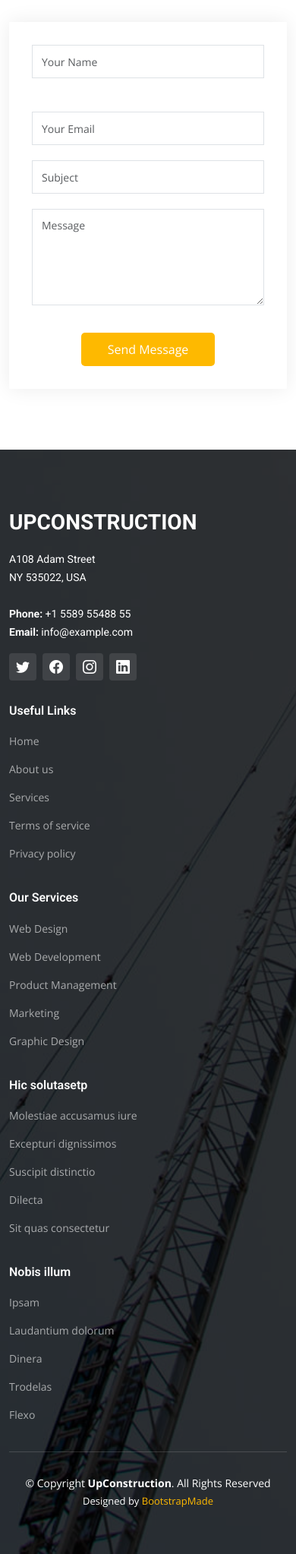
After one commit to Borsh69/iskustvo, a Django app: page /account/ in a window 390 px wide. The commit adds this page. Shown: the part 1372-3418 px from the top of the page at 76% size. Run offline with Django 4.2, Linux system fonts and the light colour scheme; some libraries are stand-ins or nearby versions.

Commit message:
vse good

```diff
--- a/base/models.py
+++ b/base/models.py
@@ -7,7 +7,7 @@ from django.core.files.uploadedfile import InMemoryUploadedFile
 
 
 class Comment(models.Model):
-    author = models.ForeignKey("User",)
+    author = models.ForeignKey("User", on_delete=models.CASCADE)
     text = models.CharField(max_length=200)
     date = models.DateField(auto_now_add=True, blank=True)
 
--- /dev/null
+++ b/base/templates/account.html
@@ -0,0 +1,88 @@
+{% extends 'main.html' %}
+
+{% load static %}<!-- End Header -->
+{% block content %}
+<main id="main">
+
+    <!-- ======= Breadcrumbs ======= -->
+    <div class="breadcrumbs d-flex align-items-center" style="background-image: url('{% static 'assets/img/breadcrumbs-bg.jpg' %}');">
+      <div class="container position-relative d-flex flex-column align-items-center" data-aos="fade">
+
+        <h2>Contact</h2>
+        <ol>
+          <li><a href="{% url 'home' %}">Home</a></li>
+          <li>Contact</li>
+        </ol>
+
+      </div>
+    </div><!-- End Breadcrumbs -->
+
+    <!-- ======= Contact Section ======= -->
+    <section id="contact" class="contact">
+      <div class="container" data-aos="fade-up" data-aos-delay="100">
+
+        <div class="row gy-4">
+          <div class="col-lg-6">
+            <div class="info-item  d-flex flex-column justify-content-center align-items-center">
+              <i class="bi bi-map"></i>
+              <h3>Our Address</h3>
+              <p>A108 Adam Street, New York, NY 535022</p>
+            </div>
+          </div><!-- End Info Item -->
+
+          <div class="col-lg-3 col-md-6">
+            <div class="info-item d-flex flex-column justify-content-center align-items-center">
+              <i class="bi bi-envelope"></i>
+              <h3>Email Us</h3>
+              <p>contact@example.com</p>
+            </div>
+          </div><!-- End Info Item -->
+
+          <div class="col-lg-3 col-md-6">
+            <div class="info-item  d-flex flex-column justify-content-center align-items-center">
+              <i class="bi bi-telephone"></i>
+              <h3>Call Us</h3>
+              <p>+1 5589 55488 55</p>
+            </div>
+          </div><!-- End Info Item -->
+
+        </div>
+
+        <div class="row gy-4 mt-1">
+
+          <div class="col-lg-6 ">
+            <iframe src="https://www.google.com/maps/embed?pb=!1m14!1m8!1m3!1d12097.433213460943!2d-74.0062269!3d40.7101282!3m2!1i1024!2i768!4f13.1!3m3!1m2!1s0x0%3A0xb89d1fe6bc499443!2sDowntown+Conference+Center!5e0!3m2!1smk!2sbg!4v1539943755621" frameborder="0" style="border:0; width: 100%; height: 384px;" allowfullscreen></iframe>
+          </div><!-- End Google Maps -->
+
+          <div class="col-lg-6">
+            <form action="forms/contact.php" method="post" role="form" class="php-email-form">
+              <div class="row gy-4">
+                <div class="col-lg-6 form-group">
+                  <input type="text" name="name" class="form-control" id="name" placeholder="Your Name" required>
+                </div>
+                <div class="col-lg-6 form-group">
+                  <input type="email" class="form-control" name="email" id="email" placeholder="Your Email" required>
+                </div>
+              </div>
+              <div class="form-group">
+                <input type="text" class="form-control" name="subject" id="subject" placeholder="Subject" required>
+              </div>
+              <div class="form-group">
+                <textarea class="form-control" name="message" rows="5" placeholder="Message" required></textarea>
+              </div>
+              <div class="my-3">
+                <div class="loading">Loading</div>
+                <div class="error-message"></div>
+                <div class="sent-message">Your message has been sent. Thank you!</div>
+              </div>
+              <div class="text-center"><button type="submit">Send Message</button></div>
+            </form>
+          </div><!-- End Contact Form -->
+
+        </div>
+
+      </div>
+    </section><!-- End Contact Section -->
+
+  </main><!-- End #main -->
+{% endblock content %}
--- a/base/urls.py
+++ b/base/urls.py
@@ -4,7 +4,8 @@ from . import views
 urlpatterns = [
 
     path('', views.home, name="home"),
-    path('/blog/', views.art_works, name="art_works"),
-    path('/contact/', views.contact, name="contact"),
+    path('blog/', views.art_works, name="art_works"),
+    path('contact/', views.contact, name="contact"),
+    path('account/', views.account, name="account"),
 
 ]
--- a/base/views.py
+++ b/base/views.py
@@ -9,3 +9,6 @@ def art_works(request):
 
 def contact(request):
     return render(request, 'contact.html')
+
+def account(request):
+    return render(request, 'account.html')
--- a/templates/main.html
+++ b/templates/main.html
@@ -6,7 +6,7 @@
     <meta charset="utf-8">
     <meta content="width=device-width, initial-scale=1.0" name="viewport">
 
-    <title>UpConstruction Bootstrap Template - About</title>
+    <title>НЕЙМАРК</title>
     <meta content="" name="description">
     <meta content="" name="keywords">
 
@@ -36,7 +36,7 @@
               <a href="{% url 'home' %}" class="logo d-flex align-items-center">
                 <!-- Uncomment the line below if you also wish to use an image logo -->
                 <!-- <img src="assets/img/logo.png" alt=""> -->
-                <h1>UpConstruction<span>.</span></h1>
+                <h1>НЕЙМАРК</h1>
               </a>
 
               <i class="mobile-nav-toggle mobile-nav-show bi bi-list"></i>
```
